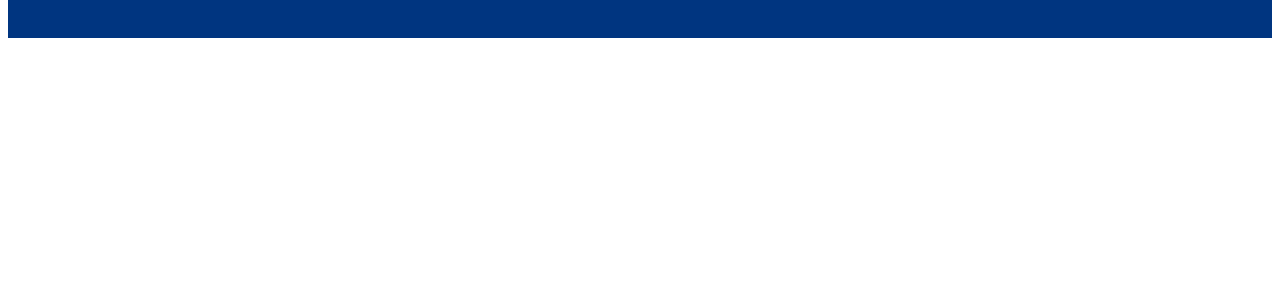
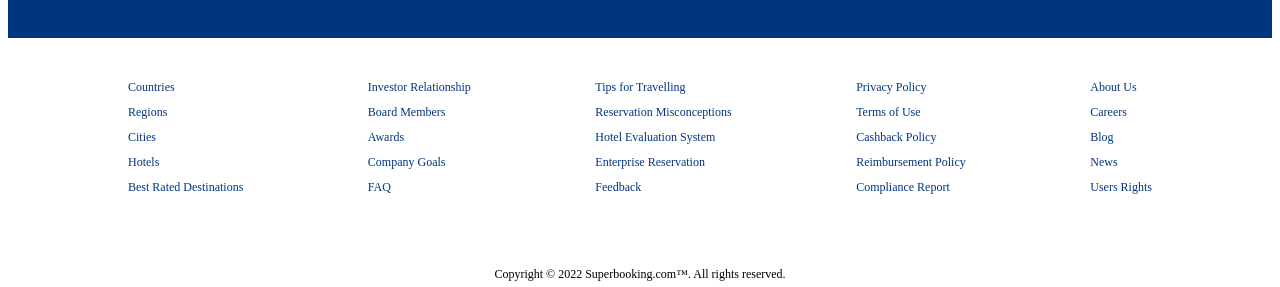
Before and after one commit to maxleirbag/superbooking-app, a React (Vite) app in the folder frontend/: page / in a window 1280 px wide. Shown: the part 1895-2182 px from the top of the page. Before the commit the page ends 1941 px from the top, so only its background shows below. Built offline with nearby package versions, Linux system fonts and the light colour scheme.

Commit message:
feature: footer

```diff
--- /dev/null
+++ b/frontend/src/components/footer/Footer.jsx
@@ -0,0 +1,48 @@
+import './footer.css';
+
+const Footer = () => {
+	return (
+		<div className="footer">
+			<div className="fLists">
+				<ul className="fList">
+					<li className="fListItem">Countries</li>
+					<li className="fListItem">Regions</li>
+					<li className="fListItem">Cities</li>
+					<li className="fListItem">Hotels</li>
+					<li className="fListItem">Best Rated Destinations</li>
+				</ul>
+				<ul className="fList">
+					<li className="fListItem">Investor Relationship</li>
+					<li className="fListItem">Board Members</li>
+					<li className="fListItem">Awards</li>
+					<li className="fListItem">Company Goals</li>
+					<li className="fListItem">FAQ</li>
+				</ul>
+				<ul className="fList">
+					<li className="fListItem">Tips for Travelling</li>
+					<li className="fListItem">Reservation Misconceptions</li>
+					<li className="fListItem">Hotel Evaluation System</li>
+					<li className="fListItem">Enterprise Reservation</li>
+					<li className="fListItem">Feedback</li>
+				</ul>
+				<ul className="fList">
+					<li className="fListItem">Privacy Policy</li>
+					<li className="fListItem">Terms of Use</li>
+					<li className="fListItem">Cashback Policy</li>
+					<li className="fListItem">Reimbursement Policy</li>
+					<li className="fListItem">Compliance Report</li>
+				</ul>
+				<ul className="fList">
+					<li className="fListItem">About Us</li>
+					<li className="fListItem">Careers</li>
+					<li className="fListItem">Blog</li>
+					<li className="fListItem">News</li>
+					<li className="fListItem">Users Rights</li>
+				</ul>
+			</div>
+			<div className="text">Copyright © 2022 Superbooking.com™. All rights reserved.</div>
+		</div>
+	)
+}
+
+export default Footer;
--- /dev/null
+++ b/frontend/src/components/footer/footer.css
@@ -0,0 +1,24 @@
+.footer {
+	width: 100%;
+	width: 1024px;
+	font-size: 12px;
+}
+.fLists {
+	display: flex;
+	width: 100%;
+	justify-content: space-between;
+	margin-bottom: 50px;
+}
+.fList {
+	list-style: none;
+	padding: 0;
+}
+.fListItem {
+	margin-bottom: 10px;
+	color: #003580;
+	cursor: pointer;
+}
+
+.text{
+	text-align: center;
+}
--- a/frontend/src/pages/home/Home.jsx
+++ b/frontend/src/pages/home/Home.jsx
@@ -6,6 +6,7 @@
 import FeaturedProperties from '../../components/featuredProperties/FeaturedProperties';
 import FeaturedDestinations from '../../components/featuredDestinations/FeaturedDestinations';
 import Mail from '../../components/mail/Mail';
+import Footer from '../../components/footer/Footer';
 
 const Home = () => {
 	const selectedHeaderType = false;
@@ -21,6 +22,7 @@
 				<h2 className="homeTitle">Most wanted places</h2>
 				<FeaturedProperties/>
 				<Mail/>
+				<Footer/>
 			</div>
 
 		</div>
```
